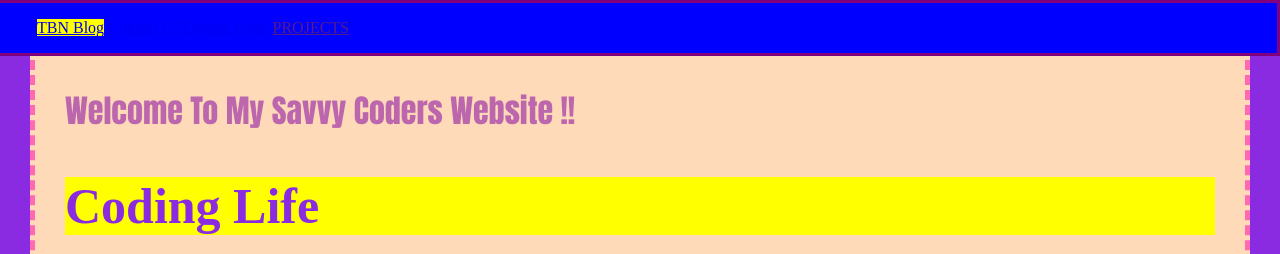
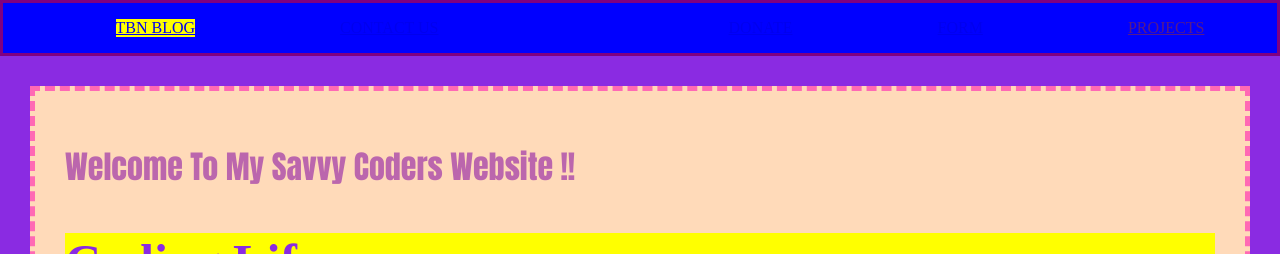
Before and after one commit to Mikela32/hello-world, a website built with Parcel: page index.html in a window 1280 px wide. Shown: the top 254 px of the page. Built offline with nearby package versions, Linux system fonts and the light colour scheme.

Commit message:
Aligment

```diff
--- a/css/style.css
+++ b/css/style.css
@@ -1,7 +1,15 @@
 body {
     background-color: #8a2be2;
     margin: 0;
+    display:grid;
+    grid-template-areas: "navigation"
+                             "header"
+                             "content"
+                              "footer";
+grid-template-columns: 1fr;
+grid-template-rows: min-content min-content 1fr  min-content;
 }
+
 
 .container {
     max-width: 900px;
@@ -64,10 +72,11 @@ li:first-child {
 #navigation {
     background-color: coral;
     border: solid purple;
-    position: fixed;
-    width: 100%;
+    /* position: fixed; */
+    /* width: 100%; */
     top: 0;
-    right: 0;
+    /* right: 0; */
+    position: sticky;
 }
 
 #navigation ul ul {
@@ -99,3 +108,10 @@ li:first-child {
 
     background-color: orangered;
 }
+
+#navigation > ul {
+align-items: flex-start;
+    display: flex;
+    justify-content: space-around;
+    flex-direction: row
+}
--- a/index.html
+++ b/index.html
@@ -11,10 +11,10 @@
 <body>
     <div id="navigation">
         <ul>
-            <li><a href="blog">TBN Blog</a></li>
-            <li><a href="https://www.facebook.com/terry.njapan.1"> Contact Us</li>
-            <li><a href="https://cash.app/account/activity"> Donate </a></li>
-            <li> <a href="..//mikelamontgomery/form/form.html">Form </a>
+            <li><a href="blog">TBN BLOG</a></li>
+            <li><a href="https://www.facebook.com/terry.njapan.1"> CONTACT US </li>
+            <li><a href="https://cash.app/account/activity"> DONATE </a></li>
+            <li> <a href="form/index.html"> FORM</a>
             <li>
                 <a href="">PROJECTS</a>
 
```
